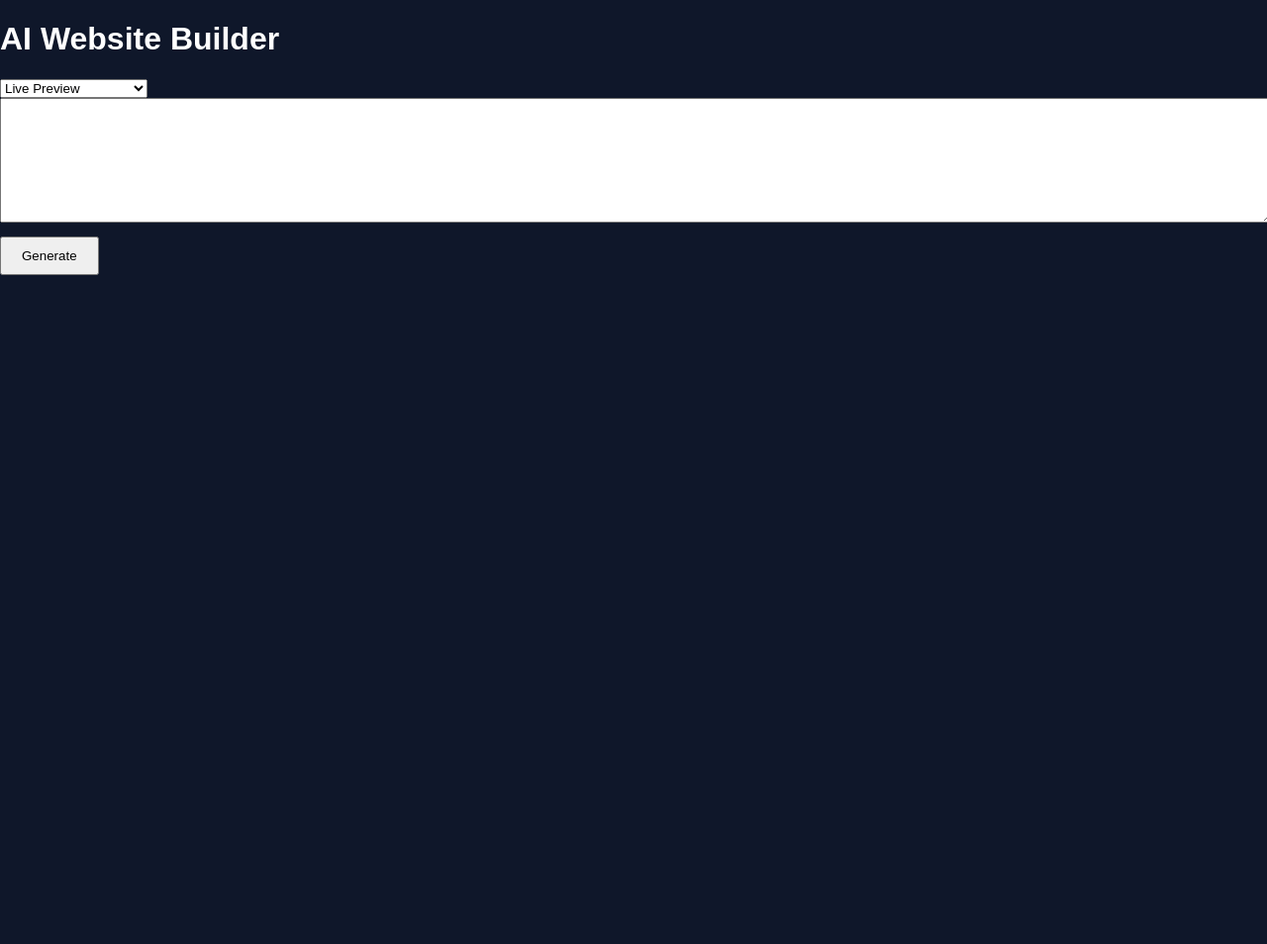
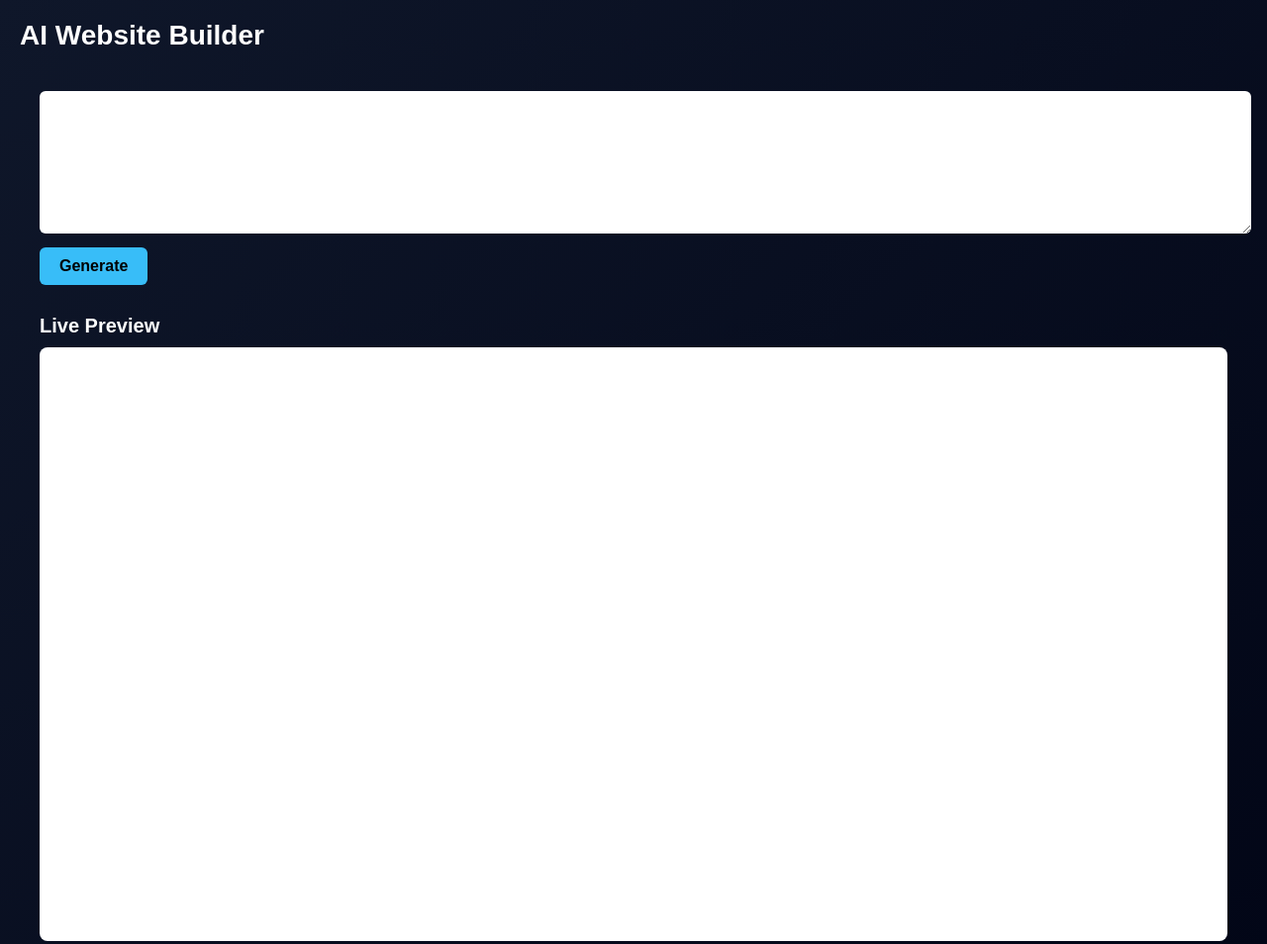
Before and after one commit to thisistalha78-cmyk/ai-web-bilder-2.0, a website: page public/index.html in a window 1280 px wide. Shown: the top 954 px of the page at 99% size. Drawn offline with Linux system fonts and the light colour scheme.

Commit message:
Update index.html

```diff
--- a/public/index.html
+++ b/public/index.html
@@ -1,63 +1,184 @@
+<!DOCTYPE html>
+<html lang="en">
+<head>
+  <meta charset="UTF-8" />
+  <title>AI Website Builder</title>
+  <meta name="viewport" content="width=device-width, initial-scale=1.0" />
+
+  <style>
+    body {
+      margin: 0;
+      font-family: Arial, sans-serif;
+      background: linear-gradient(135deg, #0f172a, #020617);
+      color: #fff;
+    }
+
+    header {
+      padding: 20px;
+      font-size: 28px;
+      font-weight: bold;
+    }
+
+    .container {
+      padding: 20px;
+      max-width: 1200px;
+      margin: auto;
+    }
+
+    textarea {
+      width: 100%;
+      min-height: 120px;
+      padding: 12px;
+      font-size: 16px;
+      border-radius: 6px;
+      border: none;
+      outline: none;
+      resize: vertical;
+    }
+
+    .controls {
+      margin-top: 10px;
+      display: flex;
+      gap: 10px;
+      align-items: center;
+    }
+
+    button {
+      padding: 10px 20px;
+      font-size: 16px;
+      border-radius: 6px;
+      border: none;
+      cursor: pointer;
+      background: #38bdf8;
+      color: #000;
+      font-weight: bold;
+    }
+
+    button:disabled {
+      opacity: 0.6;
+      cursor: not-allowed;
+    }
+
+    .preview-title {
+      margin-top: 30px;
+      font-size: 20px;
+      font-weight: bold;
+    }
+
+    iframe {
+      margin-top: 10px;
+      width: 100%;
+      height: 600px;
+      background: #fff;
+      border-radius: 8px;
+      border: none;
+    }
+  </style>
+</head>
+
+<body>
+  <header>AI Website Builder</header>
+
+  <div class="container">
+    <textarea
+      id="prompt"
+      placeholder="Describe the website you want (example: make a SEO website)">
+    </textarea>
+
+    <div class="controls">
+      <button id="generate">Generate</button>
+    </div>
+
+    <div class="preview-title">Live Preview</div>
+
+    <iframe id="preview"></iframe>
+  </div>
+
+  <script>
+    const generateBtn = document.getElementById("generate");
+    const promptInput = document.getElementById("prompt");
+    const previewFrame = document.getElementById("preview");
+
+    generateBtn.addEventListener("click", async () => {
+      const prompt = promptInput.value.trim();
+
+      if (!prompt) {
+        alert("Please enter a prompt");
+        return;
+      }
+
+      generateBtn.innerText = "Generating...";
+      generateBtn.disabled = true;
+
+      try {
+        // ✅ TEMP GENERATED HTML (AI output later replace হবে)
+        const html = `
 <!DOCTYPE html>
 <html>
 <head>
-  <title>AI Website Builder</title>
+  <meta charset="UTF-8">
+  <title>Generated Site</title>
   <style>
-    body { margin:0; background:#0f172a; color:white; font-family:sans-serif }
-    textarea { width:100%; height:120px }
-    iframe { width:100%; height:90vh; border:none }
-    button { padding:10px 20px; margin:10px 0 }
+    body {
+      font-family: Arial, sans-serif;
+      padding: 40px;
+      background: #f8fafc;
+    }
+    header {
+      display: flex;
+      gap: 20px;
+      margin-bottom: 40px;
+    }
+    header a {
+      text-decoration: none;
+      color: #2563eb;
+      font-weight: bold;
+    }
+    .card {
+      background: white;
+      padding: 20px;
+      border-radius: 10px;
+      box-shadow: 0 10px 30px rgba(0,0,0,0.1);
+      max-width: 600px;
+    }
   </style>
 </head>
 <body>
+  <header>
+    <a href="#">Home</a>
+    <a href="#">About</a>
+    <a href="#">Services</a>
+    <a href="#">Contact</a>
+  </header>
 
-<h1>AI Website Builder</h1>
-
-<select id="mode">
-  <option value="preview">Live Preview</option>
-  <option value="export">Download Multi-Page</option>
-</select>
-
-<textarea id="prompt"></textarea>
-<button onclick="generate()">Generate</button>
-
-<div id="info"></div>
-<iframe id="preview"></iframe>
-
-<script>
-async function generate(){
-  const mode = document.getElementById("mode").value;
-  const prompt = document.getElementById("prompt").value;
-
-  if(mode === "preview"){
-    const r = await fetch("/preview", {
-      method:"POST",
-      headers:{ "Content-Type":"application/json" },
-      body:JSON.stringify({prompt})
-    });
-    const d = await r.json();
-    preview.srcdoc = d.html;
-    info.innerHTML = "";
-  }
-
-  if(mode === "export"){
-    preview.srcdoc =
-      "<h2 style='padding:40px'>Download the ZIP to view multi-page site</h2>";
-    const r = await fetch("/export", {
-      method:"POST",
-      headers:{ "Content-Type":"application/json" },
-      body:JSON.stringify({prompt})
-    });
-    const d = await r.json();
-    info.innerHTML = `<a href="${d.download}" download>⬇ Download ZIP</a>`;
-  }
-}
-</script>
-
+  <div class="card">
+    <h1>${prompt}</h1>
+    <p>This website was generated live inside an iframe preview.</p>
+    <p>Navigation works visually. Multi-page export can be added later.</p>
+  </div>
 </body>
 </html>
+        `;
 
-</script>
+        const res = await fetch("/preview", {
+          method: "POST",
+          headers: { "Content-Type": "application/json" },
+          body: JSON.stringify({ html })
+        });
 
+        const data = await res.json();
+
+        // ✅ FIXED: no more undefined
+        previewFrame.srcdoc = data.html;
+
+      } catch (err) {
+        console.error(err);
+        alert("Something went wrong");
+      }
+
+      generateBtn.innerText = "Generate";
+      generateBtn.disabled = false;
+    });
+  </script>
 </body>
 </html>
```
